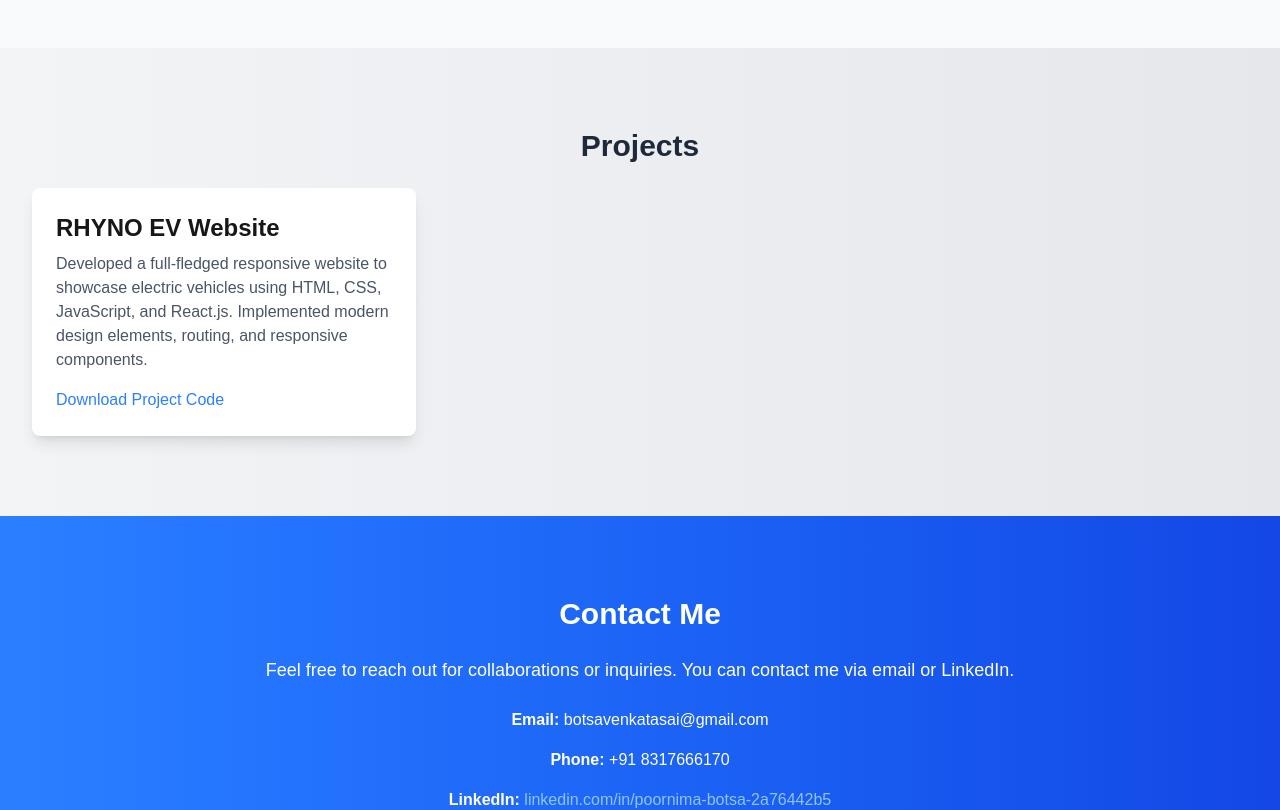
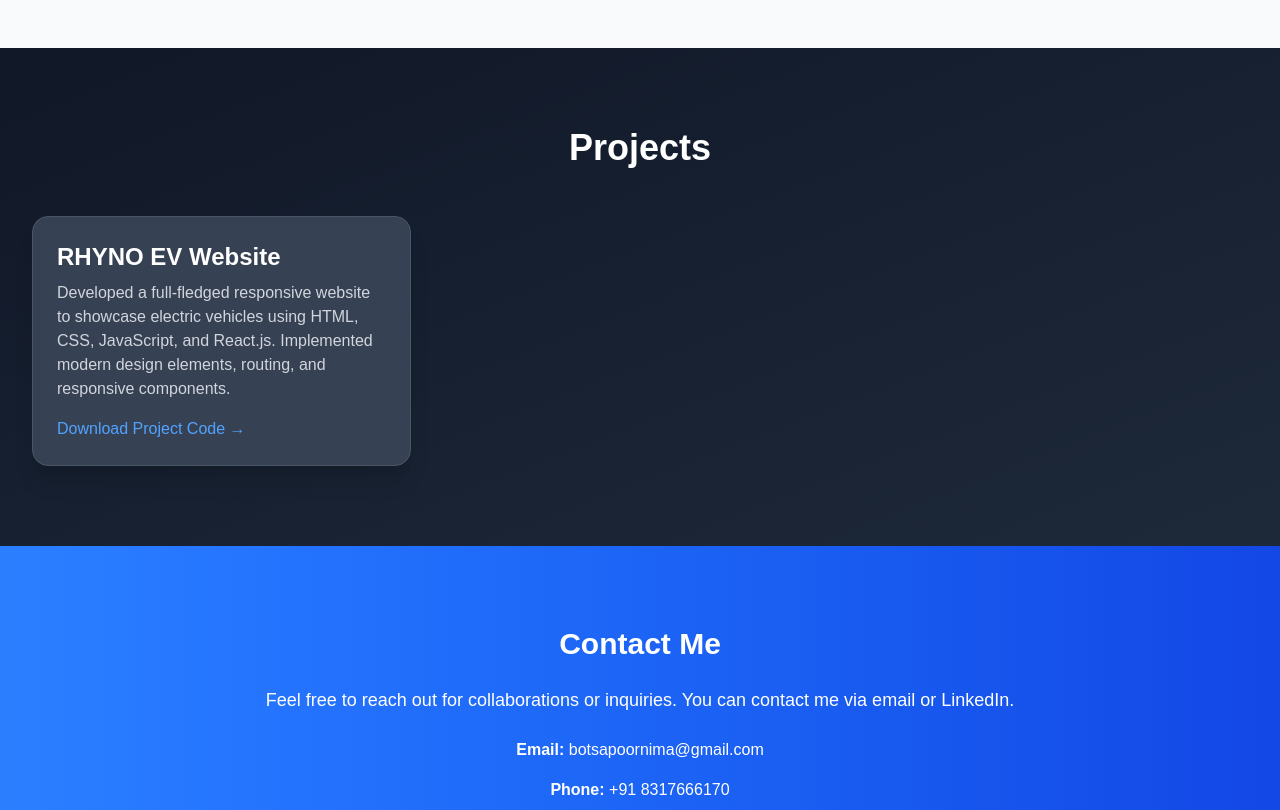
Before and after one commit to poornima-botsa/first-project, a Next.js app: page / in a window 1280 px wide. Shown: the part 720-1530 px from the top of the page. Built offline with nearby package versions, Linux system fonts and the light colour scheme.

Commit message:
Updated project section and styles

```diff
--- a/components/Contact.js
+++ b/components/Contact.js
@@ -5,7 +5,7 @@ const Contact = () => (
         Feel free to reach out for collaborations or inquiries. You can contact me via email or LinkedIn.
       </p>
       <div className="text-center space-y-4">
-        <p><strong>Email:</strong> botsavenkatasai@gmail.com</p>
+        <p><strong>Email:</strong> botsapoornima@gmail.com</p>
         <p><strong>Phone:</strong> +91 8317666170</p>
         <p><strong>LinkedIn:</strong> <a href="https://linkedin.com/in/poornima-botsa-2a76442b5" className="text-blue-300 hover:text-blue-500">linkedin.com/in/poornima-botsa-2a76442b5</a></p>
       </div>
--- a/components/Projects.js
+++ b/components/Projects.js
@@ -1,13 +1,20 @@
 const Projects = () => (
-    <section id="projects" className="py-20 px-8 bg-gradient-to-r from-gray-100 to-gray-200">
-      <h2 className="text-3xl font-semibold mb-6 text-center text-gray-800">Projects</h2>
-      <div className="grid grid-cols-1 sm:grid-cols-2 lg:grid-cols-3 gap-8">
-        <div className="bg-white p-6 rounded-lg shadow-lg hover:shadow-xl transition-all duration-300">
-          <h3 className="text-2xl font-semibold">RHYNO EV Website</h3>
-          <p className="mt-2 text-gray-600">
+  <section id="projects" className="py-20 px-8 bg-gradient-to-br from-gray-900 to-gray-800 text-white">
+    <h2 className="text-4xl font-bold mb-12 text-center text-white">Projects</h2>
+    <div className="grid grid-cols-1 sm:grid-cols-2 lg:grid-cols-3 gap-10">
+      <div className="bg-gray-700 p-6 rounded-2xl shadow-xl hover:shadow-2xl transition duration-300 border border-gray-600">
+        <h3 className="text-2xl font-semibold mb-2">RHYNO EV Website</h3>
+        <p className="text-gray-300">
           Developed a full-fledged responsive website to showcase electric vehicles using HTML, CSS, JavaScript, and React.js. Implemented modern design elements, routing, and responsive components.
         </p>
-          <a href="#" className="mt-4 inline-block text-blue-500 hover:text-blue-700">Download Project Code</a>
+        <a
+          href="https://drive.google.com/drive/folders/1m-Q-1SH8D0VF6z8JQuwfbEDmmksBV2wL?usp=drive_link"
+          target="_blank"
+          rel="noopener noreferrer"
+          className="mt-4 inline-block text-blue-400 hover:text-blue-300 font-medium transition"
+        >
+          Download Project Code →
+        </a>
       </div>
     </div>
   </section>
--- a/styles/globals.css
+++ b/styles/globals.css
@@ -2,6 +2,14 @@
 @tailwind base;
 @tailwind components;
 @tailwind utilities;
+
+
+body {
+  @apply bg-gradient-to-br from-gray-900 via-black to-gray-800 text-white;
+  background-image: url('/stars-bg.png');
+  background-size: cover;
+  background-repeat: no-repeat;
+}
 
 
 :root {
```
Lines whose indentation alone changed are shown as unchanged.
